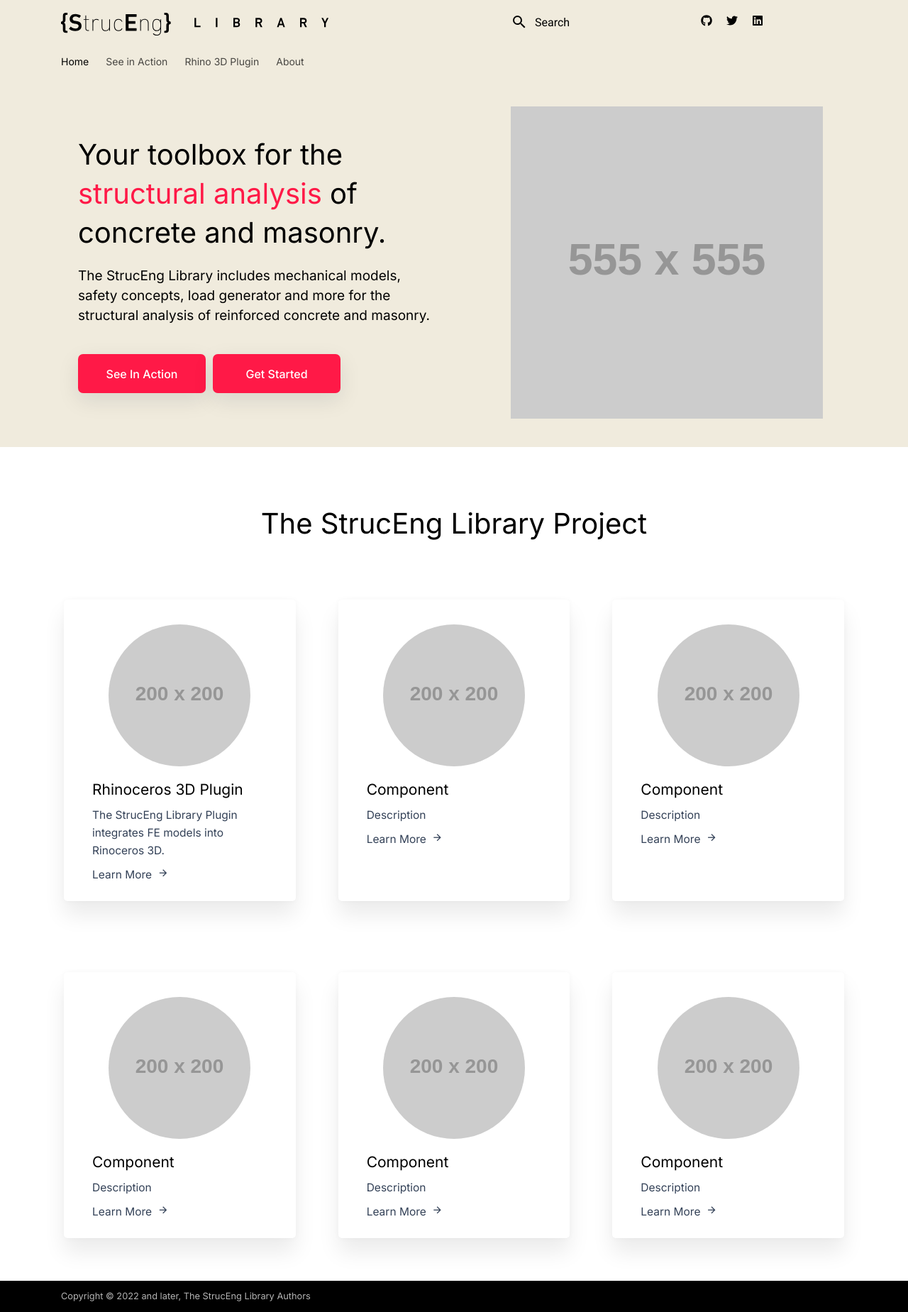
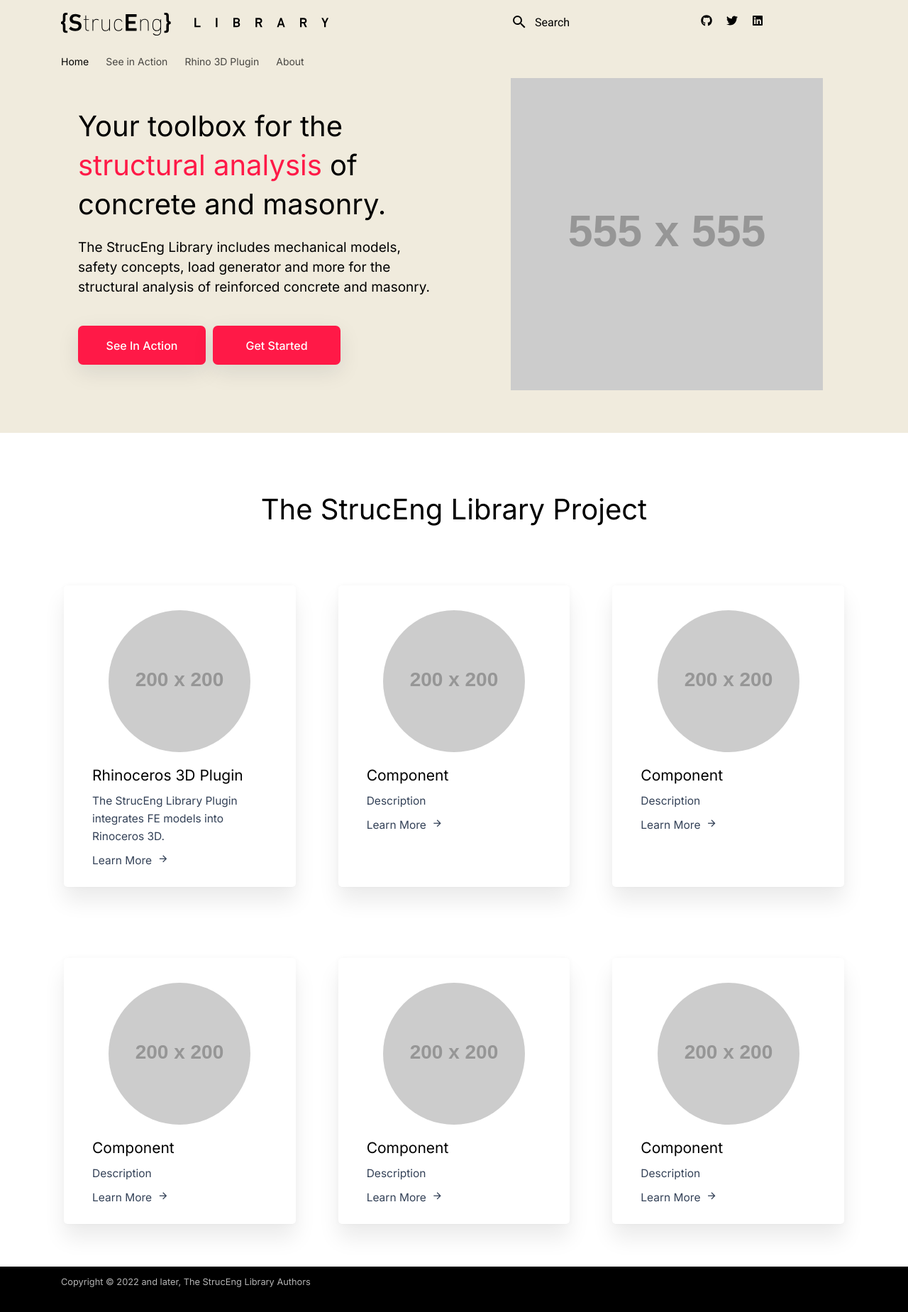
Before and after one commit to kfmResearch-NumericsTeam/Struc_Eng_Library_Website, an MkDocs documentation site: the page built from docs/index.md, in a window 1280 px wide. Shown: the whole page at 71% size. Built offline with MkDocs 1.6.1 and Material for MkDocs 9.7.7, drawn with Linux system fonts in a browser that asks for light colours.

Commit message:
change padding

```diff
--- a/docs/assets/website/home.css
+++ b/docs/assets/website/home.css
@@ -251,6 +251,7 @@
     background-color: var(--header-color);
 }
 .hero-section {
+    padding-top: 0rem !important;
     min-height: 25rem;
     padding-left: 2rem;
     background-repeat: no-repeat;
```
